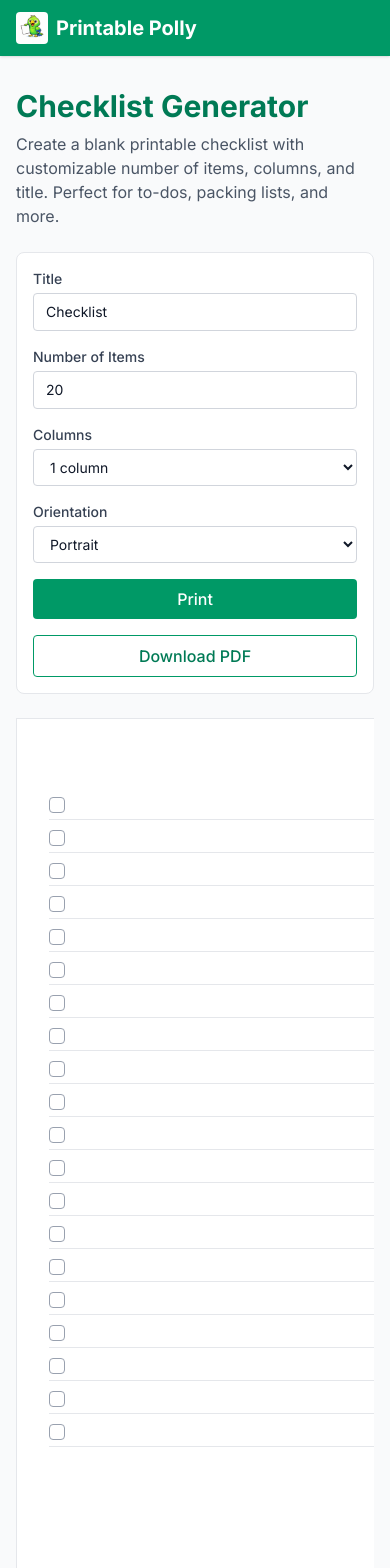
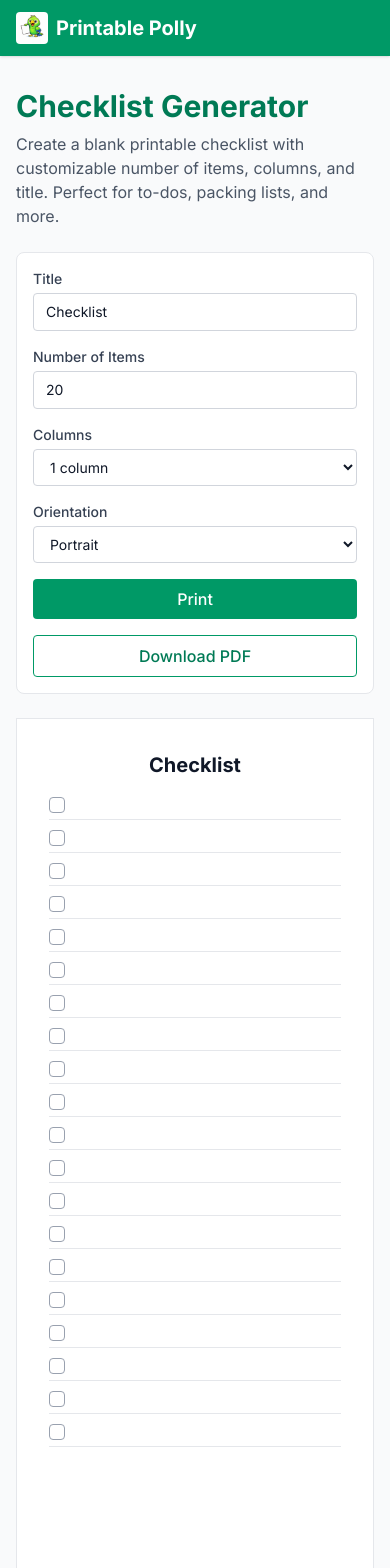
Before and after one commit to pondsoftware/printable-polly, a Next.js app: page /checklist in a window 390 px wide. Shown: the top 1568 px of the page. Built offline with nearby package versions, Linux system fonts and the light colour scheme.

Commit message:
Fix landscape overflow: scale printable area to fit viewport
Prevents horizontal scrollbar when switching to landscape by
constraining printable area to 100% width on smaller screens.

Co-Authored-By: Claude Sonnet 4.6 <noreply@anthropic.com>

```diff
--- a/src/app/globals.css
+++ b/src/app/globals.css
@@ -70,3 +70,16 @@ body {
 .print-portrait {
   page: portrait;
 }
+
+/* Scale printable area to fit viewport on screen */
+.printable-area {
+  max-width: 100%;
+  overflow: hidden;
+}
+
+@media screen and (max-width: 1100px) {
+  .printable-area[style*="width"] {
+    width: 100% !important;
+    aspect-ratio: auto;
+  }
+}
```
